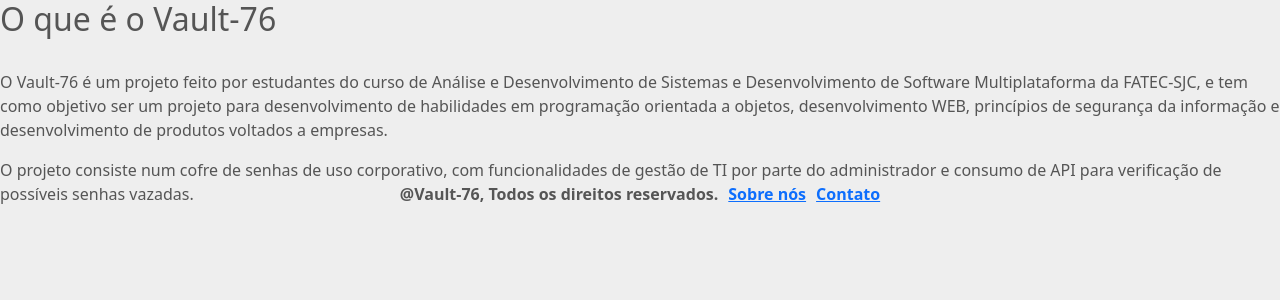
After one commit to VitorBomfim-12/projeto_vault_senha, a Flask app: page /about-us in a window 1280 px wide. The commit adds this page. Shown: the top 300 px of the page. Run offline with Flask 3, Linux system fonts and the light colour scheme; parts of the project's set-up code (start-up, migrations or seed data) failed here and were passed over.

Commit message:
style: criação de página de sobre e contatos

```diff
--- a/app.py
+++ b/app.py
@@ -15,9 +15,12 @@
 from src.controller.logincontroler import LoginManager
 from src.controller.mfacontroller import MfaVerify
 from src.controller.usercontroler import UserManager
+from src.controller.aboutcontroller import ControlPage
+
 app.add_url_rule('/','index',LoginManager.index, methods = ["GET","POST"])
 app.add_url_rule('/verify','mfa',MfaVerify.mfa,methods=["GET","POST"])
 app.add_url_rule('/user','userpage',UserManager.userpage,methods=["GET","POST"])
+app.add_url_rule('/about-us','about',ControlPage.about, methods=['GET'])
 
 
 if __name__ == "__main__":
--- /dev/null
+++ b/src/controller/aboutcontroller.py
@@ -0,0 +1,9 @@
+
+from flask import request,render_template
+
+class ControlPage:
+
+    @staticmethod
+    def about():
+        if request.method =="GET":
+            return render_template("about-us.html")
--- /dev/null
+++ b/src/view/templates/about-us.html
@@ -0,0 +1,28 @@
+{%extends 'base.html'%}
+
+{%block title%} Sobre {%endblock%}
+
+{%block main%}
+
+
+<section>
+
+    <article>
+    <div>
+        <h2>O que é o Vault-76</h2>
+        <br>
+        <p>O Vault-76 é um projeto feito por estudantes do curso de Análise e Desenvolvimento de Sistemas
+        e Desenvolvimento de Software Multiplataforma da FATEC-SJC, e tem como objetivo ser um projeto para desenvolvimento de habilidades
+        em programação orientada a objetos, desenvolvimento WEB, princípios de segurança da informação e desenvolvimento de produtos voltados a empresas.
+        </p>
+        <p> O projeto consiste num cofre de senhas de uso corporativo, com funcionalidades de gestão de TI por parte do administrador e consumo de API
+        para verificação de possíveis senhas vazadas.
+        </p>
+    </div>
+    </article>
+
+</section>
+
+
+
+{%endblock%}
--- a/src/view/templates/base.html
+++ b/src/view/templates/base.html
@@ -22,7 +22,7 @@
             <p>@Vault-76, Todos os direitos reservados.</p>
         </div>
         <div>
-            <p><a href="">Sobre nós</a></p>
+            <p><a href="{{url_for('about')}}">Sobre nós</a></p>
         </div>
         <div><p><a href="">Contato</a></p></div>
     </footer>
--- a/src/view/templates/verify.html
+++ b/src/view/templates/verify.html
@@ -1,7 +1,7 @@
 {%extends 'base.html'%}
     {%block title%}MFA{%endblock%}
     {%block link%}
-    <link rel="stylesheet" href="../static/mfa.css">
+
     {%endblock%}
 
     {%block main%}
```
